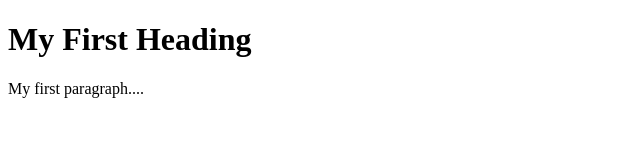
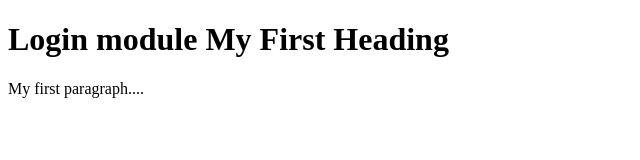
Before and after one commit to shruthisamudrala/myApp, a plain HTML site: page index.html in a window 1280 px wide. Shown: the whole page, without its empty margins (0-640 px from the left). Drawn offline with Linux system fonts and the light colour scheme.

Commit message:
another change happened

```diff
--- a/index.html
+++ b/index.html
@@ -3,7 +3,7 @@
 
 <body>
 
-    <h1>My First Heading</h1>
+    <h1> Login module My First Heading</h1>
     <p>My first paragraph....</p>
 
 </body>
```
Also changed, not shown: login.html (added).
